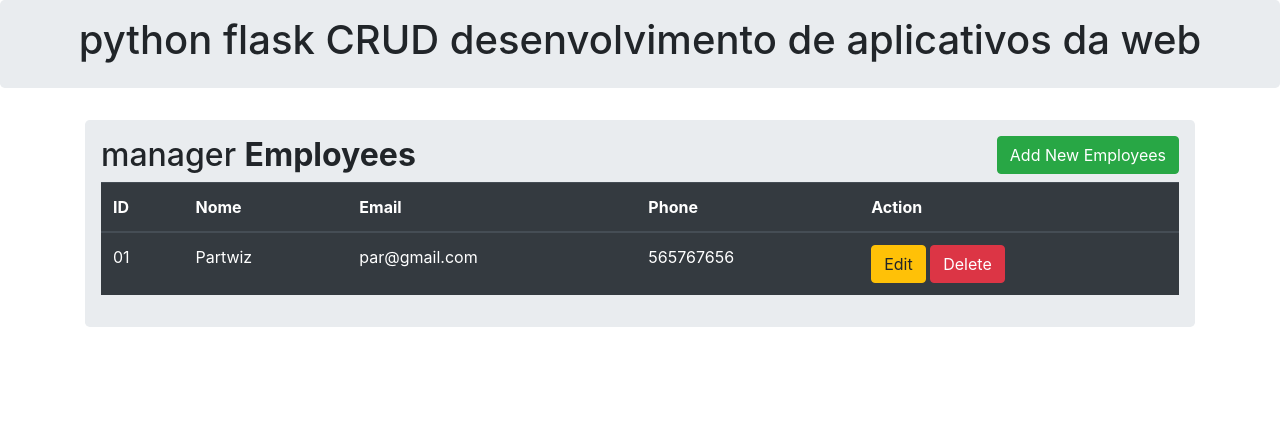
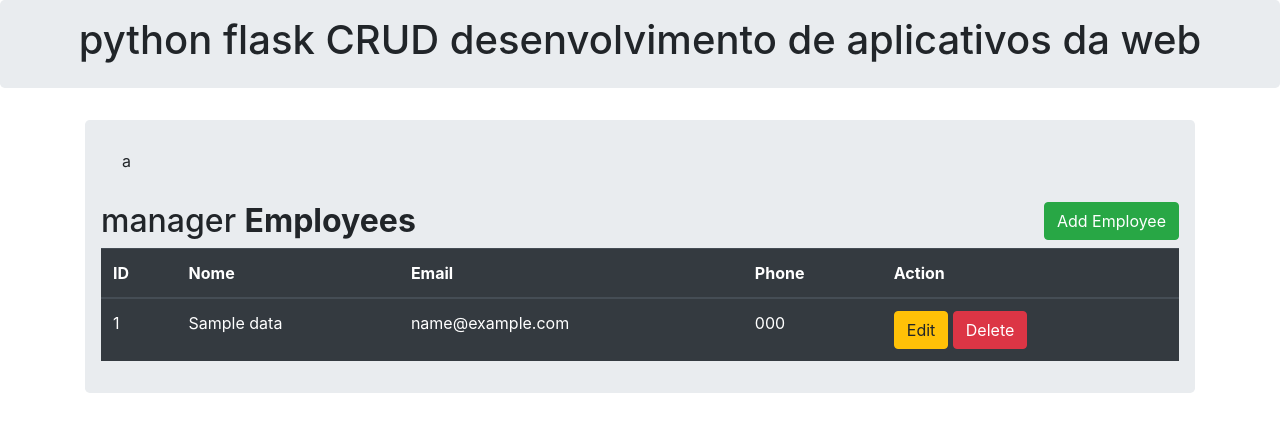
Before and after one commit to RainerTeixeira/Patrimonio-inventario-sistema, a Flask app: page / in a window 1280 px wide. Shown: the top 432 px of the page. Run offline with Flask 3, Linux system fonts and the light colour scheme; tables that the repository leaves empty hold one stand-in row (values such as "Sample post"); one stand-in notice (Sample message) is shown; some libraries are stand-ins or nearby versions.

Commit message:
alteracoes .....

```diff
--- a/App.py
+++ b/App.py
@@ -1,9 +1,7 @@
-# Importações necessárias para o código
-from flask import Flask, render_template, request, redirect, url_for
+from flask import Flask, flash, redirect, render_template, request, url_for
 from flask_bootstrap import Bootstrap
 from flask_sqlalchemy import SQLAlchemy
 
-# Inicialização da aplicação Flask
 app = Flask(__name__)
 bootstrap = Bootstrap(app)
 app.secret_key = "Secret Key"
@@ -12,10 +10,9 @@
 app.config['SQLALCHEMY_DATABASE_URI'] = 'mysql://root:@localhost/crud'
 app.config['SQLALCHEMY_TRACK_MODIFICATIONS'] = False
 
-# Inicialização do SQLAlchemy
 db = SQLAlchemy(app)
 
-# Definição do modelo de dados para SQLAlchemy
+
 class Data(db.Model):
     id = db.Column(db.Integer, primary_key=True)
     name = db.Column(db.String(100))
@@ -27,13 +24,14 @@
         self.email = email
         self.phone = phone
 
-# Definição de rota para a página inicial da aplicação
+
 @app.route('/')
-def Index():
-    return render_template('index.html', bootstrap=bootstrap)
+def index():
+    data = Data.query.all()
+    return render_template('index.html', bootstrap=bootstrap, data=data)
 
 
-@app.route('/insert', methods=['POST'])
+@app.route('/insert', methods=['GET', 'POST'])
 def insert():
     if request.method == 'POST':
         name = request.form['name']
@@ -44,9 +42,48 @@
         db.session.add(my_data)
         db.session.commit()
 
-        return redirect (url_for('Index'))
+        flash('Dados inseridos com sucesso!', 'success')
+        return redirect('/')
+
+    return "Erro na inserção dos dados."
 
 
-# Execução da aplicação
+@app.route('/update', methods=['POST'])
+def update():
+    if request.method == 'POST':
+        id = request.form['id']
+        name = request.form['name']
+        email = request.form['email']
+        phone = request.form['phone']
+
+        data = Data.query.get(id)
+        if data:
+            data.name = name
+            data.email = email
+            data.phone = phone
+            db.session.commit()
+            flash('Dados atualizados com sucesso!', 'success')
+            return redirect('/')
+
+        else:
+            return "Erro ao atualizar os dados."
+
+    return "Erro na atualização dos dados."
+
+
+@app.route('/delete/<int:id>', methods=['GET', 'POST'])
+def delete(id):
+    data = Data.query.get(id)
+    if data:
+        db.session.delete(data)
+        db.session.commit()
+        flash('Item excluído com sucesso!', 'success')
+        return redirect('/')
+    else:
+        return "Erro ao excluir o item."
+
+
 if __name__ == '__main__':
+    with app.app_context():
+        db.create_all()
     app.run(debug=True)
--- a/templates/index.html
+++ b/templates/index.html
@@ -1,27 +1,34 @@
-{# Esta linha estende um template base, que provavelmente inclui elementos comuns como a doctype, a tag html e a tag body. #}
 {% extends 'base.html' %}
 
-{# Isso inclui um arquivo de cabeçalho HTML, que provavelmente tem o cabeçalho do site e a navegação. #}
 {% include 'header.html' %}
 
-{# Isso define o título da página. Note que isso está em um bloco, para que possa ser substituído em um template filho. #}
 {% block title %}
 home
 {% endblock %}
 
-{# Isso define o conteúdo principal da página. #}
 {% block body %}
     <div class="container">
         <div class="row">
             <div class="col-md-12">
                 <div class="jumbotron p-3">
+                    {% with messages = get_flashed_messages() %}
+                    {% if messages %}
+                        {% for message in messages %}
+                            <div class="alert alert-{{ message[0] }}">
+                                {{ message[1] }}
+                            </div>
+                        {% endfor %}
+                    {% endif %}
+                {% endwith %}
+
+
+
                     <h2>
                         manager <b>Employees</b>
                         <button type="button" class="btn btn-success float-right" data-toggle="modal"
-                                data-target="#mymodal">Add New Employees</button>
+                                data-target="#mymodal">Add Employee</button>
                     </h2>
 
-                    {# Aqui começa a tabela para listar os funcionários. #}
                     <table class="table table-hover table-dark">
                         <thead>
                             <tr>
@@ -33,23 +40,25 @@
                             </tr>
                         </thead>
                         <tbody>
+                            {% for item in data %}
                             <tr>
-                                <td>01</td>
-                                <td>Partwiz</td>
-                                <td>par@gmail.com</td>
-                                <td>565767656</td>
+                                <td>{{ item.id }}</td>
+                                <td>{{ item.name }}</td>
+                                <td>{{ item.email }}</td>
+                                <td>{{ item.phone }}</td>
                                 <td>
-                                    <a href="#" class="btn btn-warning btn-xs" data-toggle="modal"
-                                       data-target="#modalEdit">Edit</a>
-                                    <a href="#" class="btn btn-danger btn-xs"
+                                    <a href="#" class="btn btn-warning btn-xs" data-toggle="modal" data-target="#modalEdit"
+                                       data-id="{{ item.id }}" data-name="{{ item.name }}" data-email="{{ item.email }}"
+                                       data-phone="{{ item.phone }}">Edit</a>
+                                    <a href="/delete/{{ item.id }}" class="btn btn-danger btn-xs"
                                        onclick="return confirm('Are you sure to delete?')">Delete</a>
                                 </td>
                             </tr>
+                            {% endfor %}
                         </tbody>
                     </table>
                 </div>
 
-                {# Este é o início do modal para atualizar um novo funcionário. #}
                 <div id="modalEdit" class="modal fade" role="dialog">
                     <div class="modal-dialog">
                         <div class="modal-content">
@@ -57,19 +66,19 @@
                                 <h4 class="modal-title">Update information</h4>
                             </div>
                             <div class="modal-body">
-                                <form action="" method="post">
+                                <form id="editForm" action="/update" method="post">
                                     <div class="form-group">
                                         <label>Name:</label>
-                                        <input type="hidden" name="id" value="id">
-                                        <input type="text" class="form-control" name="name" value="parwiz" required>
+                                        <input type="hidden" id="editId" name="id" value="">
+                                        <input type="text" class="form-control" id="editName" name="name" required>
                                     </div>
                                     <div class="form-group">
                                         <label>Email:</label>
-                                        <input type="email" class="form-control" name="email" value="par@gmail.com" required>
+                                        <input type="email" class="form-control" id="editEmail" name="email" required>
                                     </div>
                                     <div class="form-group">
-                                        <label>phone:</label>
-                                        <input type="number" class="form-control" name="phone" value="67676788" required>
+                                        <label>Phone:</label>
+                                        <input type="number" class="form-control" id="editPhone" name="phone" required>
                                     </div>
                                     <button type="submit" class="btn btn-primary">Update</button>
                                 </form>
@@ -80,30 +89,26 @@
                         </div>
                     </div>
                 </div>
-                {# Aqui termina o modal de atualização de funcionário. #}
 
-                {# Este é o início do modal para adicionar um novo funcionário. #}
                 <div id="mymodal" class="modal fade" role="dialog">
                     <div class="modal-dialog">
                         <div class="modal-content">
                             <div class="modal-header">
                                 <h4 class="modal-title">Add Employee</h4>
                             </div>
-
                             <div class="modal-body">
-                                {# Isso é um formulário para adicionar um novo funcionário. #}
-                                <form action="{{url_for('ipatrimonio,,,,,nsert')}}" method="POST">
+                                <form action="/insert" method="post">
                                     <div class="form-group">
                                         <label>Name:</label>
-                                        <input type="text" class="form-control" name="name" required="1">
+                                        <input type="text" class="form-control" name="name" required>
                                     </div>
                                     <div class="form-group">
                                         <label>Email:</label>
-                                        <input type="email" class="form-control" name="email" required="1">
+                                        <input type="email" class="form-control" name="email" required>
                                     </div>
                                     <div class="form-group">
                                         <label>Phone:</label>
-                                        <input type="number" class="form-control" name="phone" required="1">
+                                        <input type="number" class="form-control" name="phone" required>
                                     </div>
                                     <button type="submit" class="btn btn-primary">Add Employee</button>
                                 </form>
@@ -114,8 +119,43 @@
                         </div>
                     </div>
                 </div>
-                {# Aqui termina o modal de adicionar funcionário. #}
             </div>
         </div>
     </div>
+
+    <div id="successMessage" class="alert alert-success text-center position-fixed" style="display: none; top: 50%; left: 50%; transform: translate(-50%, -50%);">
+        Dados inseridos com sucesso!
+    </div>
+
 {% endblock %}
+
+{% block scripts %}
+<script>
+    $(document).ready(function () {
+        var successMessage = $('#successMessage');
+        if (successMessage.length > 0) {
+            successMessage.show();
+            setTimeout(function () {
+                successMessage.hide();
+            }, 100);
+        }
+
+        $('#mymodal').on('show.bs.modal', function () {
+            $('#addEmployeeBtn').text('Add Employee');
+        });
+
+        $('#modalEdit').on('show.bs.modal', function (event) {
+            var button = $(event.relatedTarget);
+            var id = button.data('id');
+            var name = button.data('name');
+            var email = button.data('email');
+            var phone = button.data('phone');
+
+            $('#editId').val(id);
+            $('#editName').val(name);
+            $('#editEmail').val(email);
+            $('#editPhone').val(phone);
+        });
+    });
+</script>
+{% endblock %}
```
